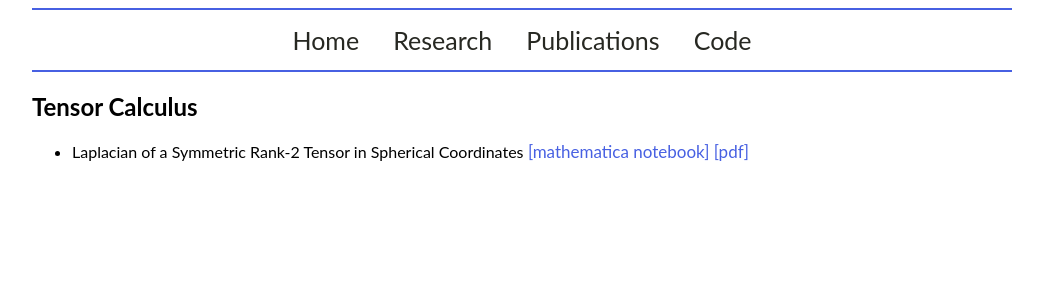
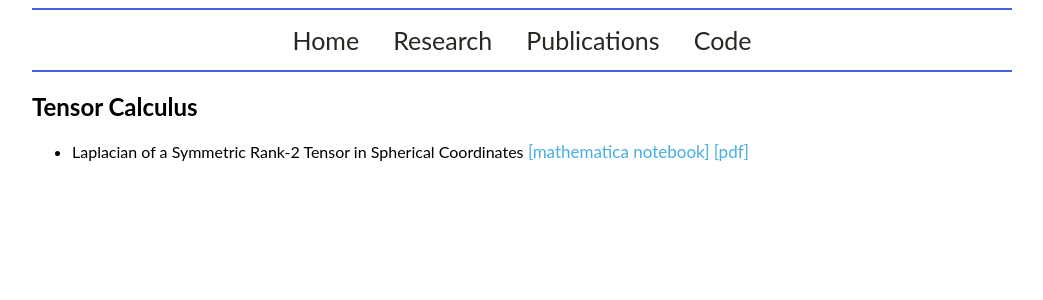
Before and after one commit to mckimb/mckimb.github.io, a Jekyll site: the page built from code/index.html, in a window 1280 px wide. Shown: the top 300 px of the page, without its empty margins (118-1161 px from the left). Built offline with Jekyll 4.4.1, drawn with Linux system fonts in a browser that asks for light colours.

Commit message:
Update main.css

```diff
--- a/css/main.css
+++ b/css/main.css
@@ -12,12 +12,12 @@ body p {
 body a {
     font-size: 17px;
     \\ color: #268BD2;
-    color: #4760e2;
+    color: #47aee2;
 }
 
 body a:hover {
     \\ color: #268BD2;
-    color: #4760e2;
+    color: #47aee2;
     text-decoration: underline;
 }
 
```
